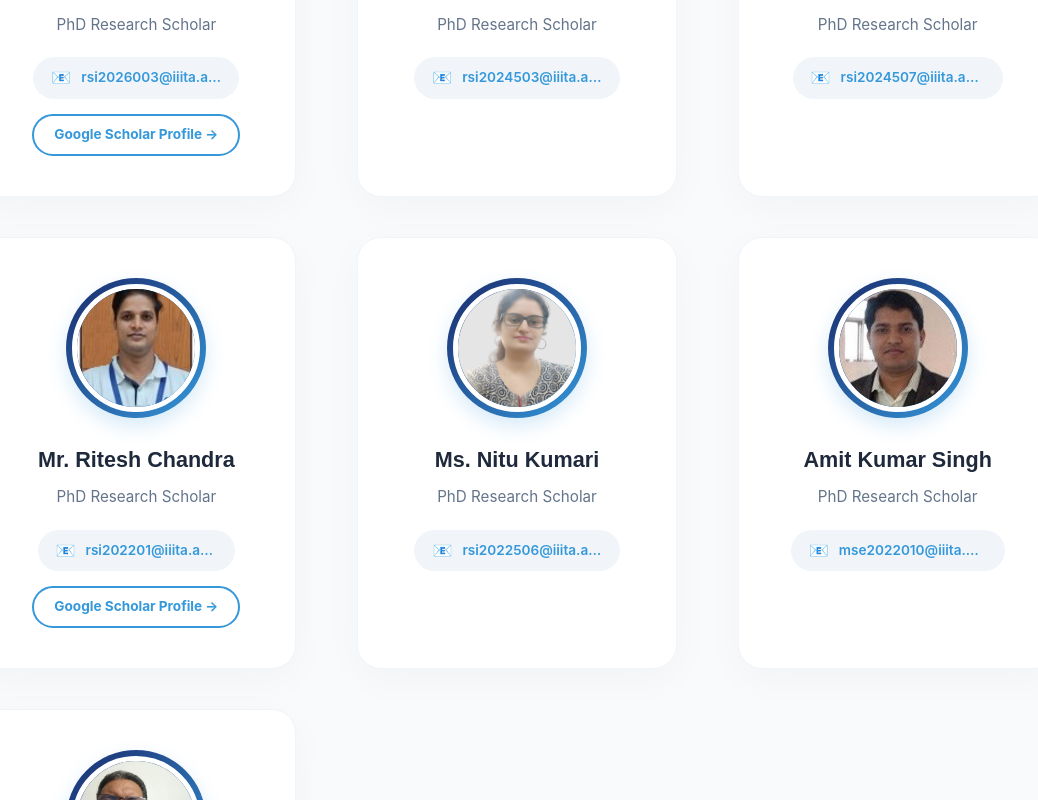
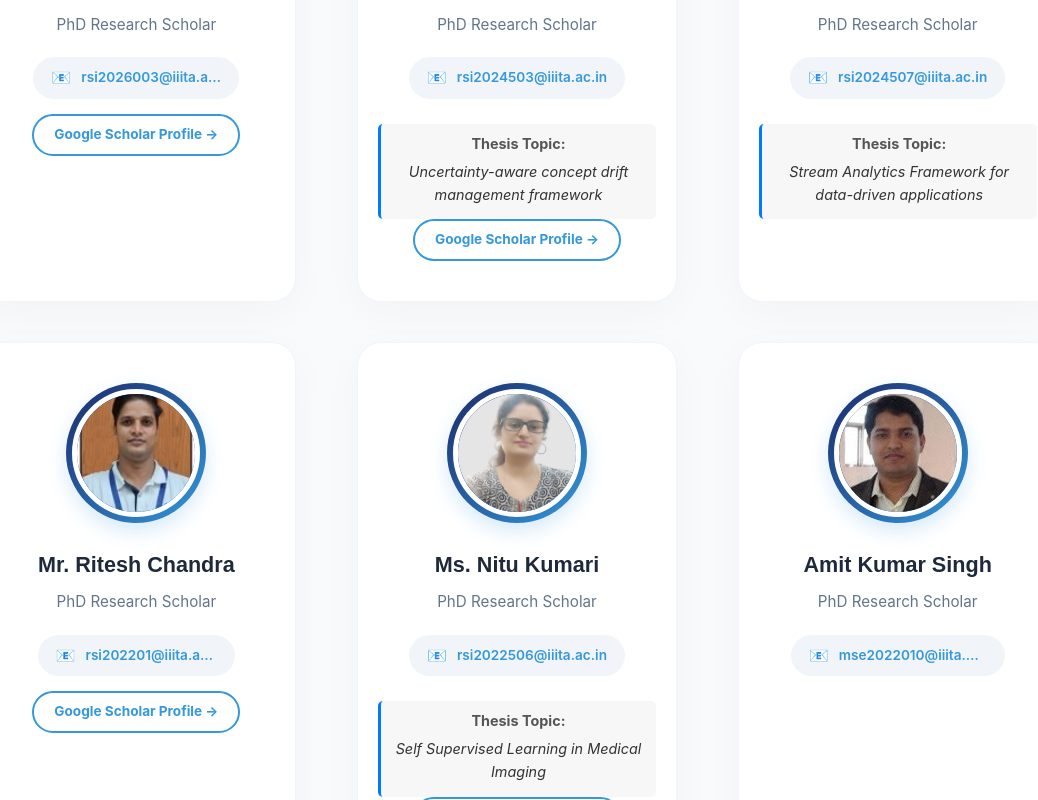
Before and after one commit to srthkksrwni/bda_lab, a React (Vite) app: page /#/students in a window 1280 px wide. Shown: the part 760-1560 px from the top of the page, without its empty margins (123-1161 px from the left). Built offline with nearby package versions, Linux system fonts and the light colour scheme.

Commit message:
added some details

```diff
--- a/src/components/OngoingPhd.jsx
+++ b/src/components/OngoingPhd.jsx
@@ -10,7 +10,6 @@ const OngoingPhd = () => {
       <div className="phd-members-grid">
         {phdStudents.map((student, index) => (
           <div key={index} className="phd-individual-card">
-            {/* Image Wrapper for Glowing Effect */}
             <div className="phd-img-container">
               <img
                 src={student.img || "default-avatar.png"}
@@ -19,7 +18,6 @@ const OngoingPhd = () => {
               />
             </div>
 
-            {/* Content Details */}
             <div className="phd-details-box">
               <h3 className="phd-student-name">{student.name}</h3>
               <p className="phd-student-role">PhD Research Scholar</p>
@@ -30,6 +28,16 @@ const OngoingPhd = () => {
                   {student.email}
                 </a>
               </div>
+
+              {/* Thesis Topic Section - New Additon */}
+              {student.thesisTopic && (
+                <div className="phd-thesis-section" style={{ marginTop: '10px', fontSize: '0.9rem' }}>
+                  <strong style={{ color: '#555' }}>Thesis Topic:</strong>
+                  <p style={{ fontStyle: 'italic', margin: '5px 0', color: '#333' }}>
+                    {student.thesisTopic}
+                  </p>
+                </div>
+              )}
 
               {student.cvLink && (
                 <div className="phd-action">
--- a/src/data/phdStudents.js
+++ b/src/data/phdStudents.js
@@ -4,49 +4,53 @@ export const phdStudents = [
     role: "PhD Research Scholar",
     email: "rsi2026003@iiita.ac.in",
     img: "Himanshi Singh.jpeg",
-    cvLink: "https://scholar.google.com/citations?user=b5mtNfcAAAAJ&hl=en"
-
+    cvLink: "https://scholar.google.com/citations?user=b5mtNfcAAAAJ&hl=en",
+    //thesisTopic: "Enter Thesis Topic Here" // Naya Field
   },
   {
     name: "Ms. Sonam Yadav",
     role: "PhD Research Scholar",
     email: "rsi2024503@iiita.ac.in",
     img: "Sonam.jpg",
-    //cvLink: ""
+    thesisTopic: "Uncertainty-aware concept drift management framework",
+    cvLink : "https://scholar.google.com/citations?hl=en&user=1PXAetgAAAAJ"
   },
   {
     name: "Ms. Anvita Srivastava",
     role: "PhD Research Scholar",
     email: "rsi2024507@iiita.ac.in",
     img: "Anvita Srivastava.jpg",
-    // cvLink: ""
+    thesisTopic: "Stream Analytics Framework for data-driven applications"
   },
   {
     name: "Mr. Ritesh Chandra",
     role: "PhD Research Scholar",
     email: "rsi202201@iiita.ac.in",
     img: "Ritesh Chandra.jpg",
-    cvLink:"https://scholar.google.com/citations?user=44lff0IAAAAJ&hl=en&oi=ao"
+    cvLink:"https://scholar.google.com/citations?user=44lff0IAAAAJ&hl=en&oi=ao",
+   // thesisTopic: "Enter Thesis Topic Here"
   },
   {
     name: "Ms. Nitu Kumari",
     role: "PhD Research Scholar",
     email: "rsi2022506@iiita.ac.in",
     img: "neetu.jpeg",
-    // cvLink: ""
+    thesisTopic: "Self Supervised Learning in Medical Imaging",
+    cvLink : "https://scholar.google.com/citations?hl=en&user=B9zsVckAAAAJ"
   },
   {
     name: "Amit Kumar Singh",
     role: "PhD Research Scholar",
     email: "mse2022010@iiita.ac.in",
     img: "AmitKr..jpg",
-    cvLink: ""
+    cvLink: "",
+   // thesisTopic: "Enter Thesis Topic Here"
   },
   {
     name: "Amit Kumar",
     role: "PhD Research Scholar",
     email: "rsi2019004@iiita.ac.in",
     img: "Amit Tyagi.png",
-    // cvLink: ""
+    thesisTopic: "Leveraging Advanced Network Analytics for Mining Software"
   }
 ];
--- a/src/styles/Projects.css
+++ b/src/styles/Projects.css
@@ -14,6 +14,14 @@
   text-transform: uppercase;
   letter-spacing: 1px;
 }
+
+.phd-thesis-section {
+    background: rgba(0, 0, 0, 0.03);
+    padding: 8px;
+    border-radius: 5px;
+    border-left: 3px solid #007bff; /* Ek choti blue line design ke liye */
+}
+
 
 .tab-group {
   display: flex;
```
Also changed, not shown: public/CSIR/future.html (deleted), 1 other file (tests, documents, lock files or other folders).
